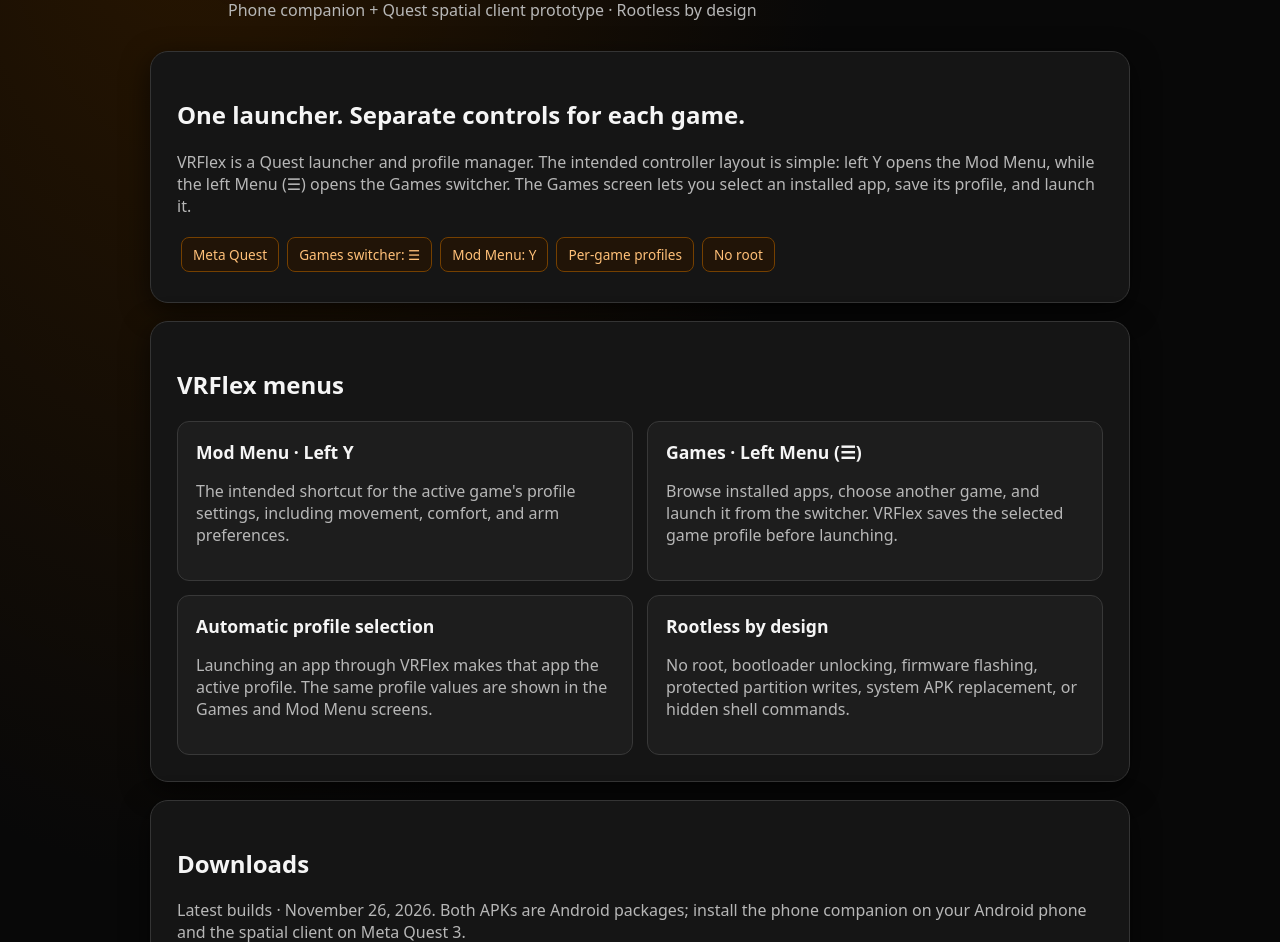
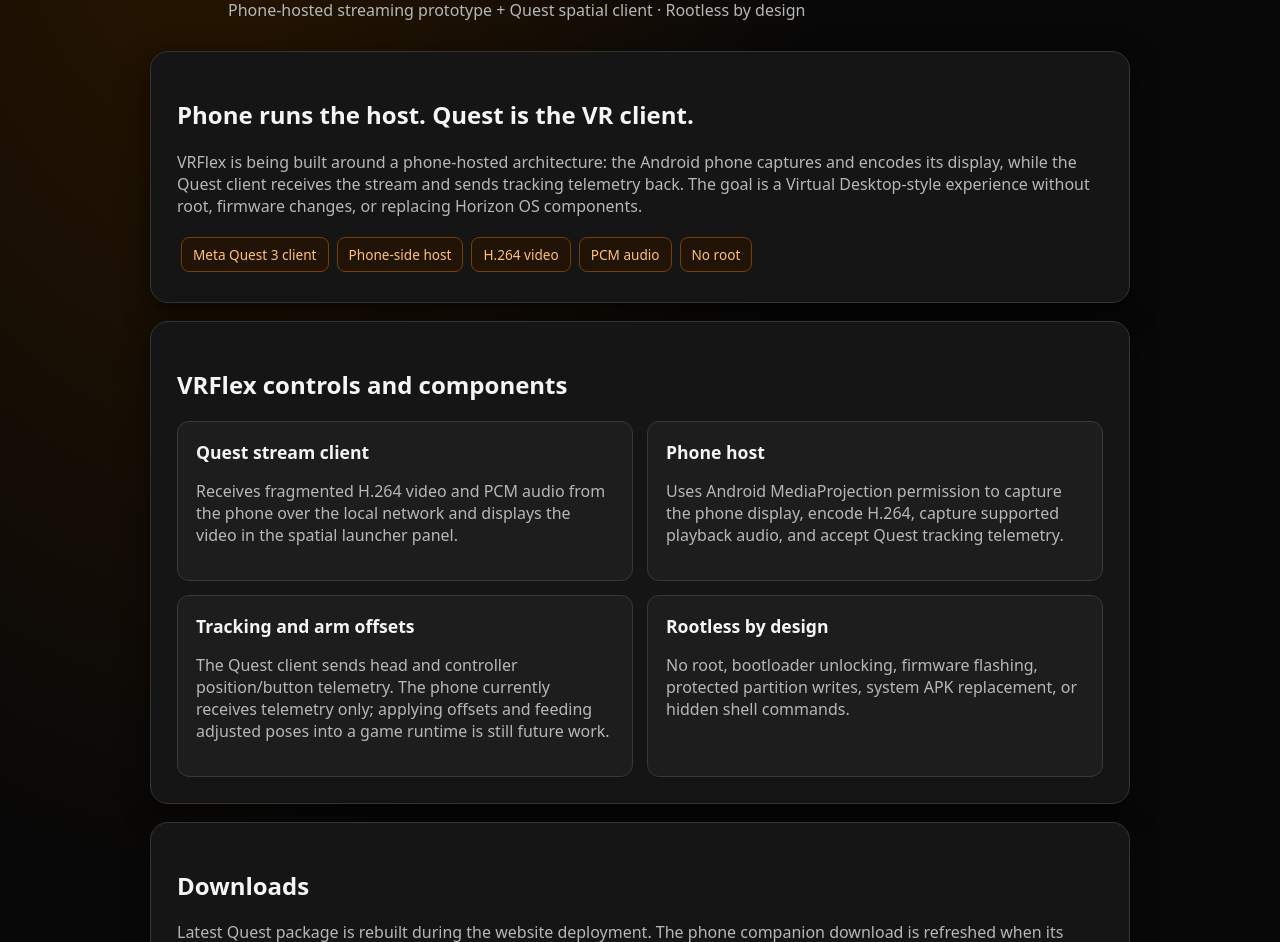
Before and after one commit to notelliotvr69-lang/Autotouch, a plain HTML site: page vrflex-site/index.html in a window 1280 px wide. Shown: the part 168-1110 px from the top of the page. Drawn offline with Linux system fonts and the light colour scheme.

Commit message:
Refresh VRFlex website for phone-host streaming prototype

```diff
--- a/vrflex-site/index.html
+++ b/vrflex-site/index.html
@@ -2,35 +2,35 @@
 <html lang="en"><head>
 <meta charset="utf-8"><meta name="viewport" content="width=device-width,initial-scale=1">
 <meta name="theme-color" content="#080808">
-<meta name="description" content="VRFlex is a Quest launcher prototype with per-game profiles, a Games switcher, and a Mod Menu.">
-<title>VRFlex — Quest Game Switcher & Mod Menu</title>
+<meta name="description" content="VRFlex is a phone-hosted VR streaming prototype with a Quest spatial client.">
+<title>VRFlex — Phone Host & Quest VR Client</title>
 <style>
 :root{color-scheme:dark;--bg:#080808;--panel:#151515;--line:#292929;--text:#f5f5f5;--muted:#b7b7b7;--accent:#ff8c00;--warn:#ffb347;--good:#ff8c00}
 *{box-sizing:border-box}body{margin:0;background:radial-gradient(ellipse at 15% 0%,#291600 0,transparent 42%),var(--bg);color:var(--text);font:16px system-ui,Segoe UI,sans-serif;padding:28px}
 main{max-width:980px;margin:auto}.brand{display:flex;gap:16px;align-items:center;margin:30px 0}.logo{display:grid;place-items:center;width:62px;height:62px;border:2px solid var(--accent);border-radius:14px;background:#111;color:var(--accent);font-size:30px;font-weight:900}
-h1{font-size:clamp(2.8rem,8vw,5rem);letter-spacing:-.06em;line-height:1;margin:0}.hacks{font-family:"Comic Sans MS","Comic Sans",cursive;color:#bd75ff;font-size:1.35rem;font-weight:900;letter-spacing:.08em;text-shadow:0 0 14px #8b35d866;margin-top:5px}.muted{color:var(--muted)}.panel{background:var(--panel);border:1px solid #343434;border-radius:18px;padding:26px;margin:18px 0;box-shadow:0 8px 28px #0009}.grid{display:grid;grid-template-columns:repeat(2,1fr);gap:14px}.tile{background:#1d1d1d;border:1px solid #383838;border-radius:12px;padding:18px}.tile h2{margin:0 0 8px;font-size:1.1rem}.button{display:inline-block;background:var(--accent);border:1px solid var(--accent);color:#080808;text-decoration:none;padding:12px 16px;border-radius:10px;font-weight:850;margin:10px 8px 0 0}.secondary{background:#171717;color:#ff9b22;border-color:#ff8c00}.tag{display:inline-block;border:1px solid #754000;border-radius:8px;padding:7px 11px;margin:4px;color:#ffc078;background:#211407;font-size:.85rem}.notice{border:1px solid #70420c;border-left:5px solid var(--warn);padding:12px 16px;background:#21180d;border-radius:8px;color:#ffe0b0}.good{border:1px solid #754000;border-left:5px solid var(--good);padding:12px 16px;background:#201408;border-radius:8px;color:#ffd2a0}a{color:#ffad4d}footer{padding:10px 2px 30px}
+h1{font-size:clamp(2.8rem,8vw,5rem);letter-spacing:-.06em;line-height:1;margin:0}.hacks{font-family:system-ui,sans-serif;color:var(--accent);font-size:1.1rem;font-weight:900;letter-spacing:.16em;text-shadow:0 0 14px #ff8c0066;margin-top:5px}.muted{color:var(--muted)}.panel{background:var(--panel);border:1px solid #343434;border-radius:18px;padding:26px;margin:18px 0;box-shadow:0 8px 28px #0009}.grid{display:grid;grid-template-columns:repeat(2,1fr);gap:14px}.tile{background:#1d1d1d;border:1px solid #383838;border-radius:12px;padding:18px}.tile h2{margin:0 0 8px;font-size:1.1rem}.button{display:inline-block;background:var(--accent);border:1px solid var(--accent);color:#080808;text-decoration:none;padding:12px 16px;border-radius:10px;font-weight:850;margin:10px 8px 0 0}.secondary{background:#171717;color:#ff9b22;border-color:#ff8c00}.tag{display:inline-block;border:1px solid #754000;border-radius:8px;padding:7px 11px;margin:4px;color:#ffc078;background:#211407;font-size:.85rem}.notice{border:1px solid #70420c;border-left:5px solid var(--warn);padding:12px 16px;background:#21180d;border-radius:8px;color:#ffe0b0}.good{border:1px solid #754000;border-left:5px solid var(--good);padding:12px 16px;background:#201408;border-radius:8px;color:#ffd2a0}a{color:#ffad4d}footer{padding:10px 2px 30px}
 @media(max-width:680px){body{padding:16px}.grid{grid-template-columns:1fr}.brand{margin-top:12px}}
 </style></head><body><main>
-<div class="brand"><div class="logo">V</div><div><h1>VRFlex</h1><div class="hacks">HACKS</div><div class="muted">Phone companion + Quest spatial client prototype · Rootless by design</div></div></div>
-<section class="panel"><h2>One launcher. Separate controls for each game.</h2>
-<p class="muted">VRFlex is a Quest launcher and profile manager. The intended controller layout is simple: left Y opens the Mod Menu, while the left Menu (☰) opens the Games switcher. The Games screen lets you select an installed app, save its profile, and launch it.</p>
-<div><span class="tag">Meta Quest</span><span class="tag">Games switcher: ☰</span><span class="tag">Mod Menu: Y</span><span class="tag">Per-game profiles</span><span class="tag">No root</span></div>
+<div class="brand"><div class="logo">V</div><div><h1>VRFlex</h1><div class="hacks">HACKS</div><div class="muted">Phone-hosted streaming prototype + Quest spatial client · Rootless by design</div></div></div>
+<section class="panel"><h2>Phone runs the host. Quest is the VR client.</h2>
+<p class="muted">VRFlex is being built around a phone-hosted architecture: the Android phone captures and encodes its display, while the Quest client receives the stream and sends tracking telemetry back. The goal is a Virtual Desktop-style experience without root, firmware changes, or replacing Horizon OS components.</p>
+<div><span class="tag">Meta Quest 3 client</span><span class="tag">Phone-side host</span><span class="tag">H.264 video</span><span class="tag">PCM audio</span><span class="tag">No root</span></div>
 </section>
-<section class="panel"><h2>VRFlex menus</h2><div class="grid">
-<article class="tile"><h2>Mod Menu · Left Y</h2><p class="muted">The intended shortcut for the active game's profile settings, including movement, comfort, and arm preferences.</p></article>
-<article class="tile"><h2>Games · Left Menu (☰)</h2><p class="muted">Browse installed apps, choose another game, and launch it from the switcher. VRFlex saves the selected game profile before launching.</p></article>
-<article class="tile"><h2>Automatic profile selection</h2><p class="muted">Launching an app through VRFlex makes that app the active profile. The same profile values are shown in the Games and Mod Menu screens.</p></article>
+<section class="panel"><h2>VRFlex controls and components</h2><div class="grid">
+<article class="tile"><h2>Quest stream client</h2><p class="muted">Receives fragmented H.264 video and PCM audio from the phone over the local network and displays the video in the spatial launcher panel.</p></article>
+<article class="tile"><h2>Phone host</h2><p class="muted">Uses Android MediaProjection permission to capture the phone display, encode H.264, capture supported playback audio, and accept Quest tracking telemetry.</p></article>
+<article class="tile"><h2>Tracking and arm offsets</h2><p class="muted">The Quest client sends head and controller position/button telemetry. The phone currently receives telemetry only; applying offsets and feeding adjusted poses into a game runtime is still future work.</p></article>
 <article class="tile"><h2>Rootless by design</h2><p class="muted">No root, bootloader unlocking, firmware flashing, protected partition writes, system APK replacement, or hidden shell commands.</p></article>
 </div></section>
-<section class="panel"><h2>Downloads</h2><p class="muted">Latest builds · November 26, 2026. Both APKs are Android packages; install the phone companion on your Android phone and the spatial client on Meta Quest 3.</p>
+<section class="panel"><h2>Downloads</h2><p class="muted">Latest Quest package is rebuilt during the website deployment. The phone companion download is refreshed when its build and release workflow succeeds.</p>
 <a class="button" href="./VRFlex.apk">Download VRFlex for Quest 3</a>
 <a class="button secondary" href="https://github.com/notelliotvr69-lang/Autotouch/releases/download/vrflex-latest/VRFlex-Mobile.apk">Download VRFlex Mobile</a>
 <a class="button secondary" href="https://github.com/notelliotvr69-lang/Autotouch/actions/workflows/vrflex-quest-apk.yml">Build history</a>
 <p class="muted">Build status: <a href="https://github.com/notelliotvr69-lang/Autotouch/actions/workflows/vrflex-apk.yml">Quest APK build workflow</a> · <a href="https://github.com/notelliotvr69-lang/Autotouch/tree/main/VRFlex/OpenXR">OpenXR rebuild notes</a></p>
 </section>
 <section class="panel"><h2>Honest capability status</h2>
-<p class="good">Current spatial prototype: immersive 3D scene, black-and-orange styling, a spatial menu with Games / Mod Menu / Arms sections, game-launch actions, and preview sliders.</p>
-<p class="notice">Prototype limitations: the Quest APK is currently a standalone immersive launcher panel, and the phone APK currently provides ADB wireless pairing and device diagnostics. Phone-hosted game execution, live phone-to-Quest video/audio streaming, Quest tracking return, finger-pointer selection, persistent overlays over other games, and actual cross-game arm-length changes are not implemented yet. Sliders currently change saved preview/settings values only; both APKs still need real-device testing.</p>
+<p class="good">Implemented in the current code: phone-side TCP control host, Android screen capture and H.264 encoding path, playback-audio capture path, Quest UDP video/audio receivers, and Quest-to-phone tracking telemetry transport. The Quest APK build has passed previously; the phone build is being repaired and rebuilt.</p>
+<p class="notice">Not finished or hardware-verified: true stereoscopic OpenXR rendering, a runtime that executes compatible games on the phone, injecting tracking/buttons into games, applying arm offsets before game input, Quest microphone uplink, finger-pointer selection, loss recovery/jitter buffering, and end-to-end device testing. Current video is a flat 2D phone-display stream. MediaProjection requires user approval. Launching a Quest-only APK from the phone is not made possible by this streaming layer.</p>
 </section>
 <footer class="muted">VRFlex is an independent project within the AutoTouch repository. Not affiliated with or endorsed by Meta.</footer>
 </main></body></html>
```
